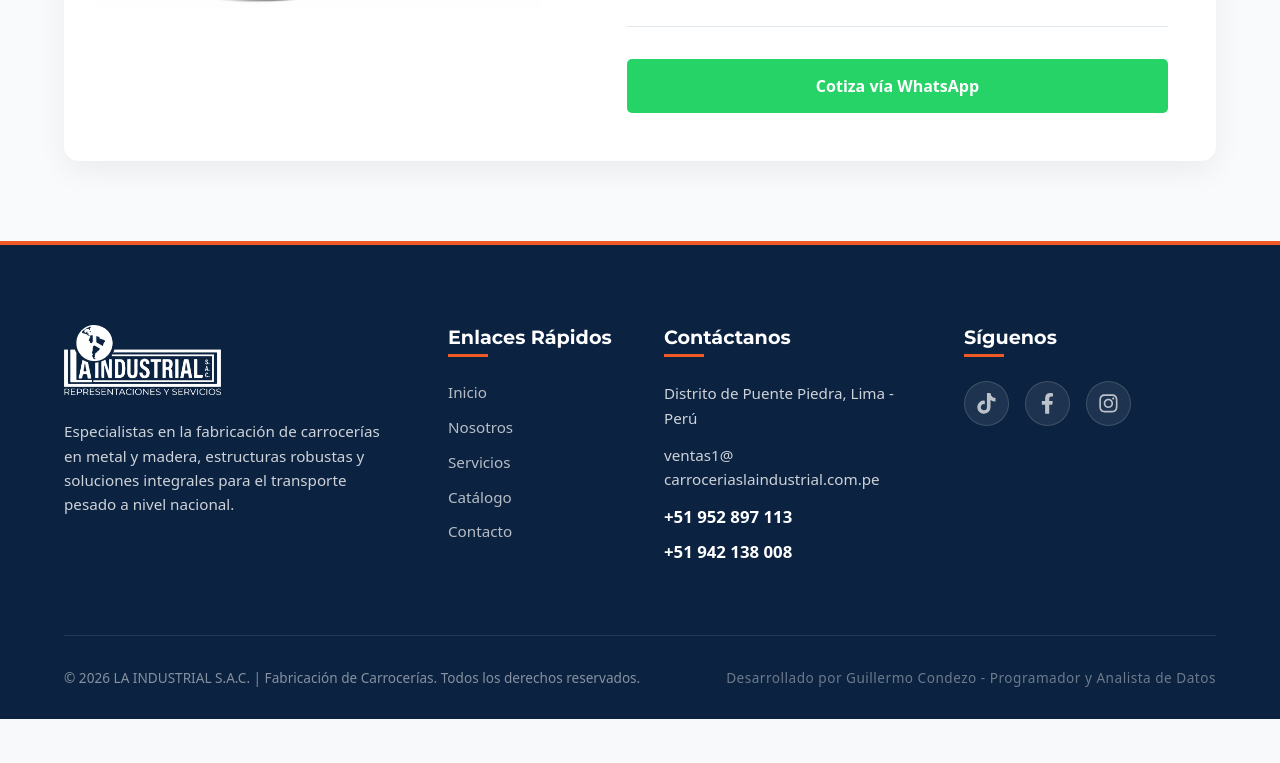
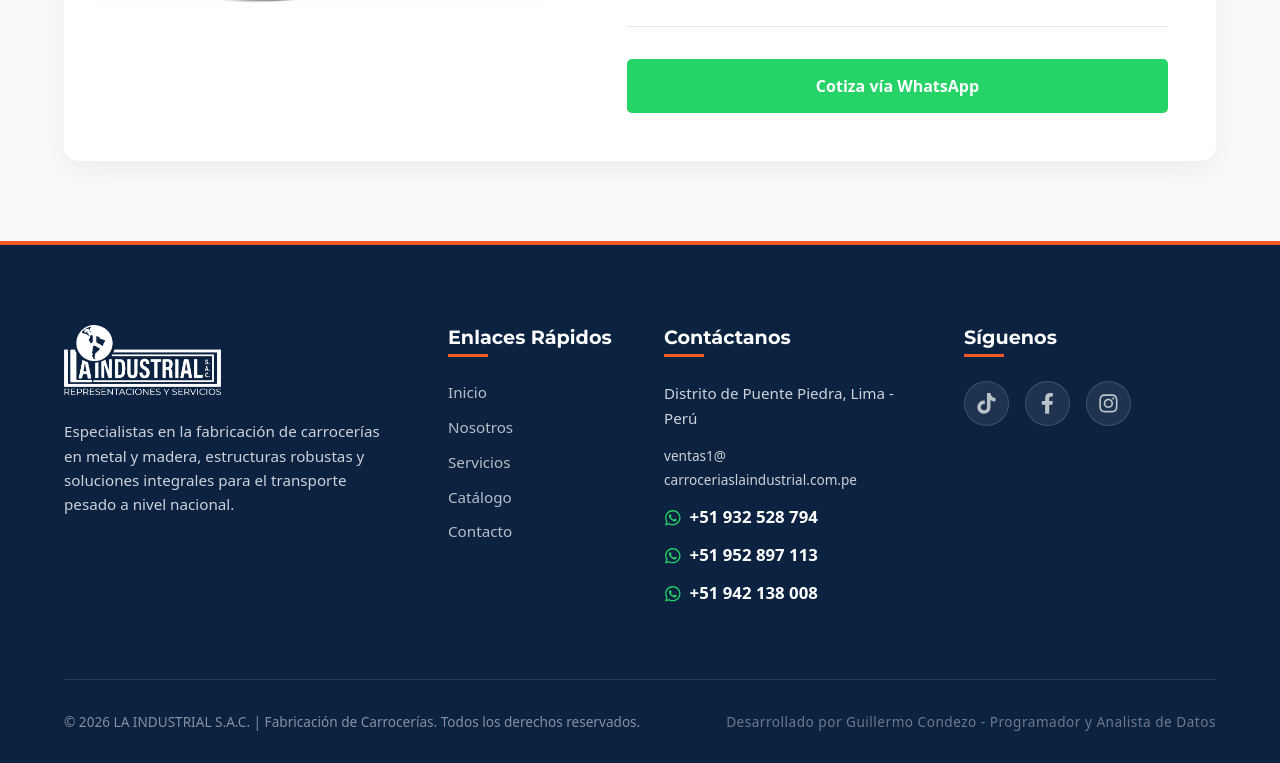
Before and after one commit to gcondezoy/la-industrial, a React (Vite) app: page / in a window 1280 px wide. Shown: the part 3659-4422 px from the top of the page. Before the commit the page ends 4378 px from the top, so only its background shows below. Built offline with nearby package versions, Linux system fonts and the light colour scheme.

Commit message:
Footer: agrega numero de Ventas y enlaces a WhatsApp
- Muestra los tres numeros (932 Ventas, 952 y 942)
- Cada numero abre WhatsApp con un mensaje de interes ya escrito
- Ajusta tamano del correo para que no deje letras sueltas

Co-Authored-By: Claude Opus 5.5 <noreply@anthropic.com>

```diff
--- a/src/components/Footer.jsx
+++ b/src/components/Footer.jsx
@@ -1,8 +1,19 @@
 import React from 'react';
 import { Link } from 'react-router-dom';
 // Agrega FaTiktok a tu lista de importaciones
-import { FaFacebookF, FaInstagram, FaTiktok } from 'react-icons/fa';
+import { FaFacebookF, FaInstagram, FaTiktok, FaWhatsapp } from 'react-icons/fa';
 import './Footer.scss';
+
+// Números de contacto: cada uno abre WhatsApp con un mensaje ya escrito
+const telefonos = [
+  { texto: '+51 932 528 794', wa: '51932528794' },
+  { texto: '+51 952 897 113', wa: '51952897113' },
+  { texto: '+51 942 138 008', wa: '51942138008' }
+];
+
+const mensajeWhatsApp = encodeURIComponent(
+  'Hola, vi su página web y estoy interesado en sus carrocerías. ¿Me pueden brindar más información?'
+);
 
 const Footer = () => {
   const currentYear = new Date().getFullYear();
@@ -38,8 +49,18 @@ const Footer = () => {
             <h3>Contáctanos</h3>
             <p>Distrito de Puente Piedra, Lima - Perú</p>
             <p><a href="mailto:ventas1@carroceriaslaindustrial.com.pe" className="email">ventas1@<wbr />carroceriaslaindustrial.com.pe</a></p>
-            <p className="phone">+51 952 897 113</p>
-            <p className="phone">+51 942 138 008</p>
+            {telefonos.map((tel) => (
+              <p className="phone" key={tel.wa}>
+                <a
+                  href={`https://wa.me/${tel.wa}?text=${mensajeWhatsApp}`}
+                  target="_blank"
+                  rel="noopener noreferrer"
+                  aria-label={`Escribir por WhatsApp al ${tel.texto}`}
+                >
+                  <FaWhatsapp className="wa-icon" /> {tel.texto}
+                </a>
+              </p>
+            ))}
           </div>
 
           {/* Columna 4: Redes Sociales */}
--- a/src/components/Footer.scss
+++ b/src/components/Footer.scss
@@ -97,6 +97,7 @@ $transition: all 0.3s ease;
     overflow-wrap: anywhere; // el correo es largo: que parta línea en vez de desbordarse
 
     .email {
+      font-size: 0.85rem;
       color: inherit;
       text-decoration: none;
       transition: $transition;
@@ -109,6 +110,19 @@ $transition: all 0.3s ease;
       font-size: 1.05rem;
       margin-top: 0.5rem;
       margin-bottom: 0.3rem;
+
+      a {
+        color: inherit;
+        text-decoration: none;
+        display: inline-flex;
+        align-items: center;
+        gap: 0.5rem;
+        transition: $transition;
+
+        .wa-icon { color: #25D366; font-size: 1.1rem; }
+
+        &:hover { color: #25D366; }
+      }
     }
   }
 
```
